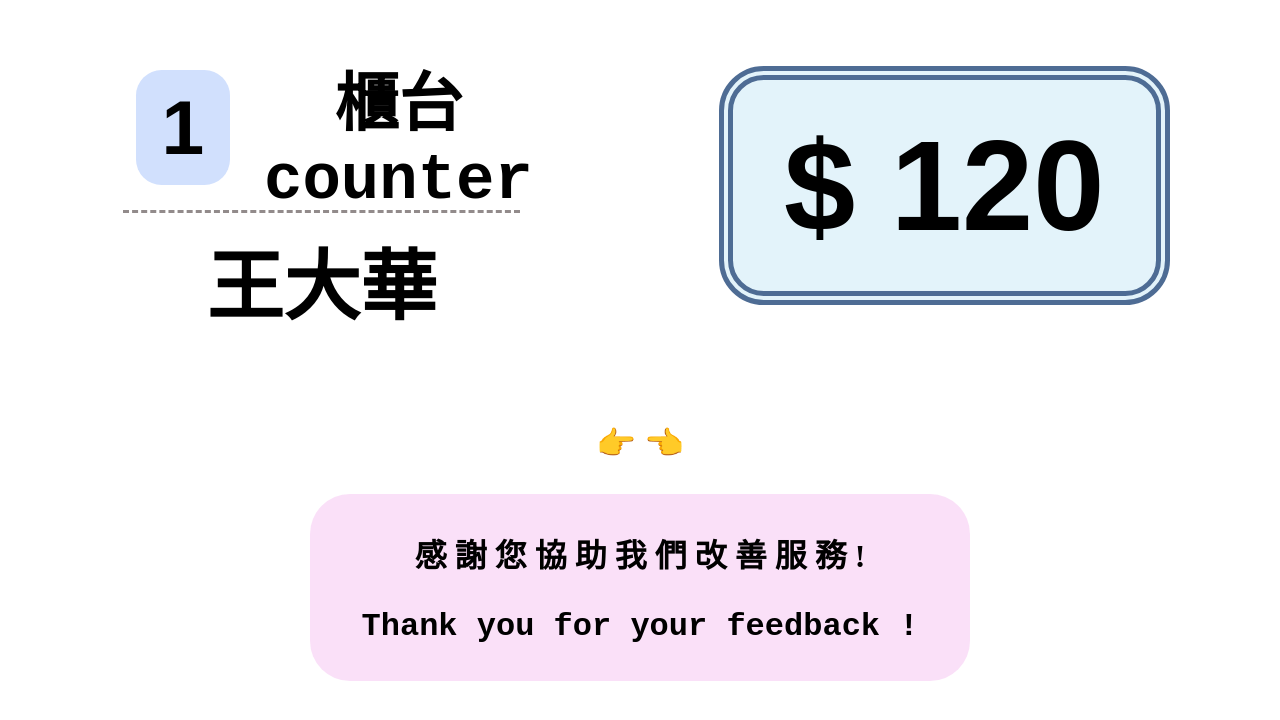
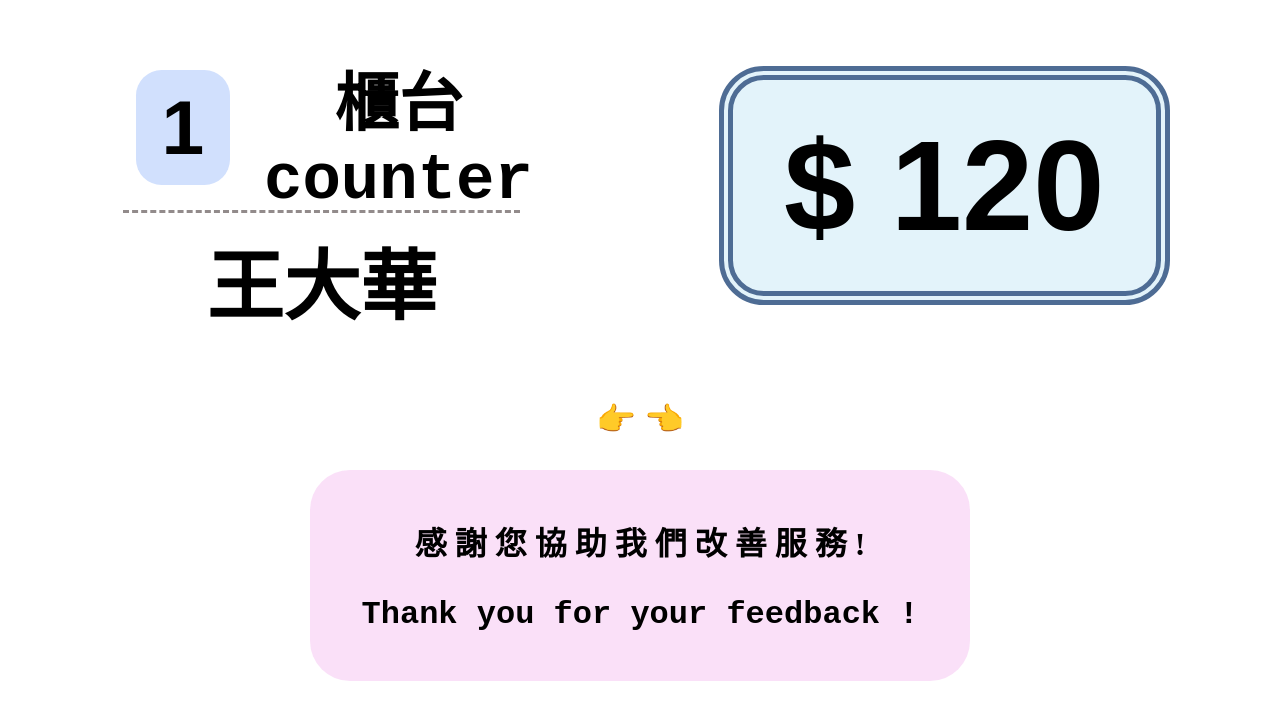
Before and after one commit to YUPEIYING/satisfactionpart3, an Angular app: page /extent in a window 1280 px wide. Shown: the top 720 px of the page. Built offline with nearby package versions, Linux system fonts and the light colour scheme.

Commit message:
no message

```diff
--- a/src/app/app.component.html
+++ b/src/app/app.component.html
@@ -1,4 +1,4 @@
-<div style="background-color:rgb(255, 255, 255);position:relative;">
+<div style="background-color:rgb(255, 255, 255);">
   <app-counter></app-counter>
   <app-rating></app-rating>
 </div>
--- a/src/app/extent/extent.component.css
+++ b/src/app/extent/extent.component.css
@@ -1,7 +1,7 @@
 div
 {
   position:relative;
-  top: 49vh;
+  top: 46vh;
   color: rgb(0, 0, 0);
   font-size: 2.5vw;
 }
@@ -9,7 +9,7 @@ div
 b
 {
   border-radius: 40px;
-  padding: 0.5vh 4vw;
+  padding: 2vh 4vw;
   display: inline-block;
   background-color:rgba(246, 199, 242, 0.555);
 }
--- a/src/app/extent/extent.component.html
+++ b/src/app/extent/extent.component.html
@@ -1,5 +1,5 @@
 <div style="text-align:center;font-family:DFKai-sb">
-    <p style="font-family:DFKai-sb">👉 {{ stringx }} 👈</p>
+    <p style="font-family:DFKai-sb;font-weight:bold">👉 {{ stringx }} 👈</p>
     <b>
       <p style="font-family:DFKai-sb">{{ thank }}</p>
       <p style="font-family: monospace"> {{ Ethank }}</p>
```
